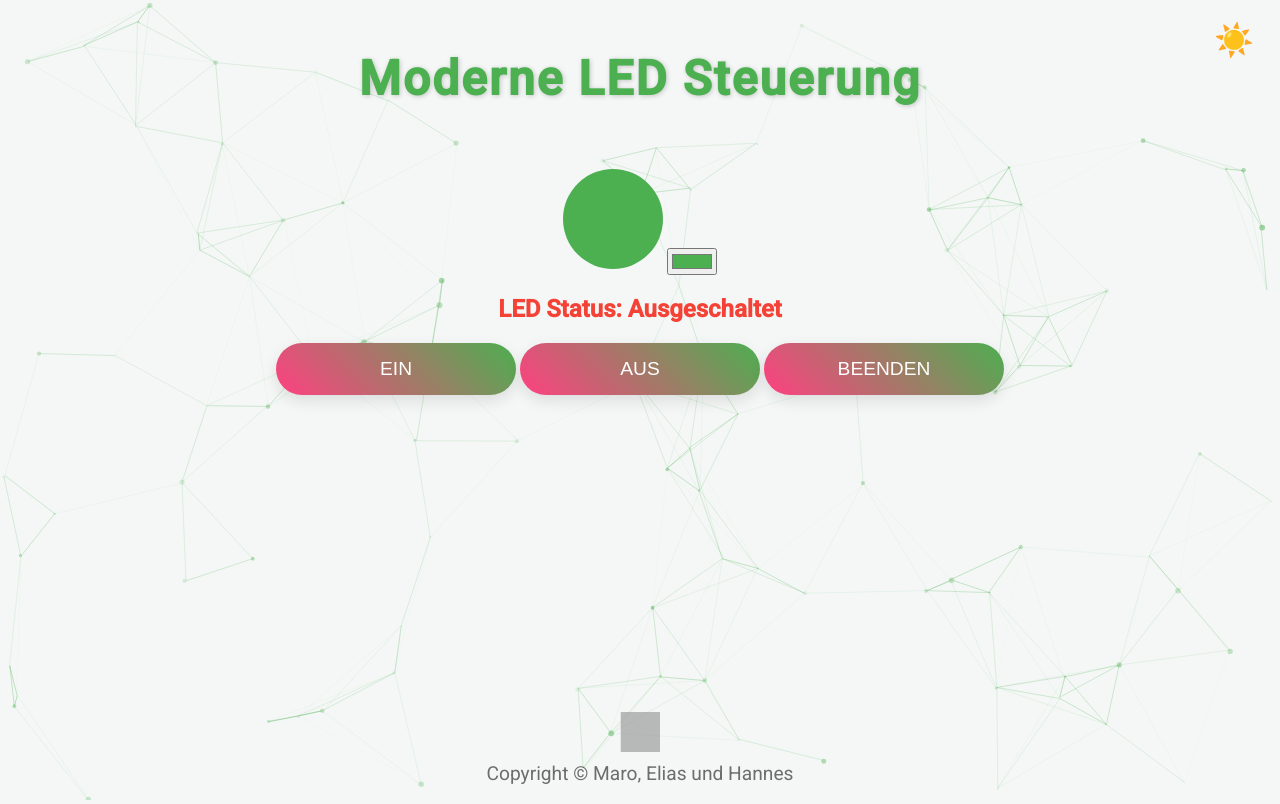
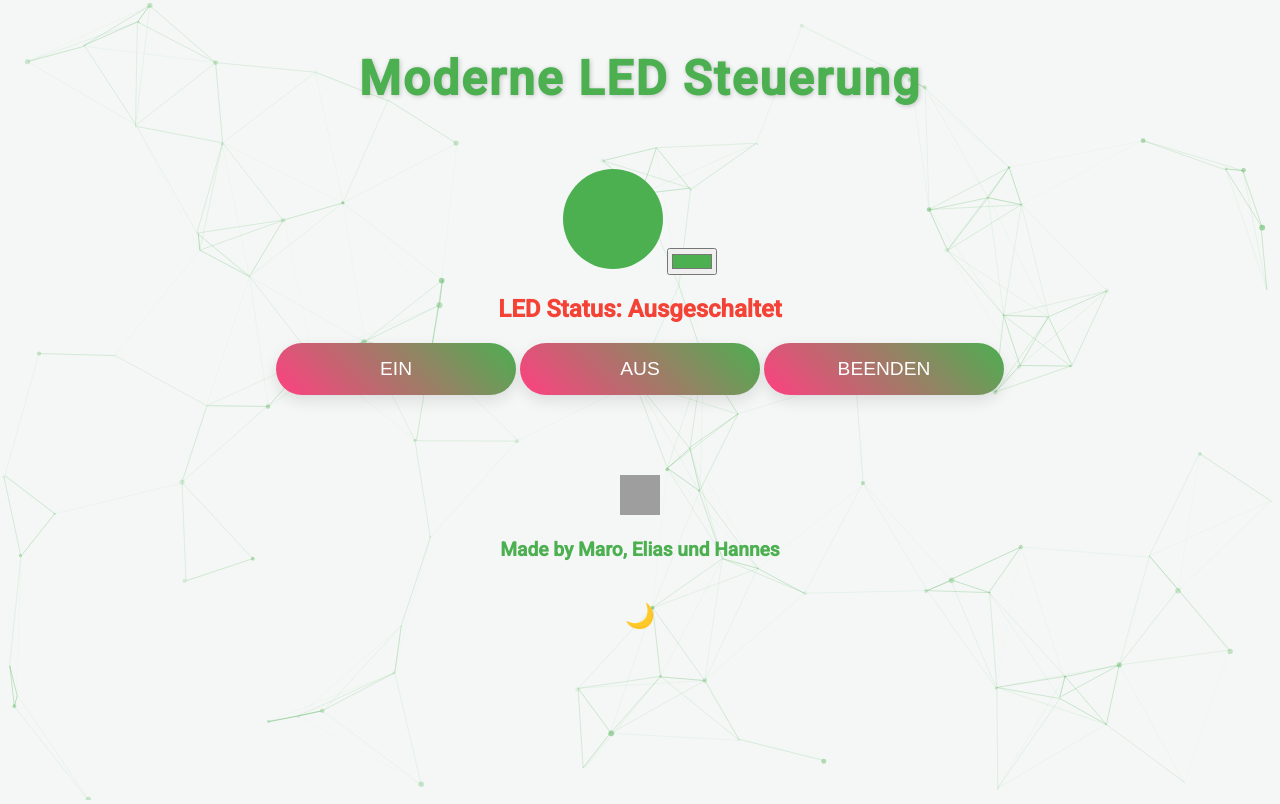
Before and after one commit to whitehai11/projektarbeit2025, a Flask app: page / in a window 1280 px wide. Run offline with Flask 3, Linux system fonts and the light colour scheme; some libraries are stand-ins or nearby versions; grey boxes are pictures that could not be loaded.

Commit message:
V3
Co-Authored-By: Whattheeeheeel <190020806+whattheeeheeel@users.noreply.github.com>

```diff
--- a/static/script.js
+++ b/static/script.js
@@ -1,72 +1,53 @@
-let ledStatus = 'off';
-
-// LED ein- und ausschalten
-function turnOnLed() {
-    if (ledStatus === 'off') {
-        ledStatus = 'on';
-        document.getElementById("led-visualizer").style.backgroundColor = '#4CAF50';
-        updateStatus('on');
+// Dark Mode Umschalter
+function toggleDarkMode() {
+    document.body.classList.toggle("dark-mode");
+    let footerText = document.getElementById("footer-text");
+    if (document.body.classList.contains("dark-mode")) {
+        footerText.style.color = "white";
+    } else {
+        footerText.style.color = "black";
     }
 }
 
-function turnOffLed() {
-    if (ledStatus === 'on') {
-        ledStatus = 'off';
-        document.getElementById("led-visualizer").style.backgroundColor = '#f44336';
-        updateStatus('off');
-    }
+// LED On/Off Funktion
+function turnOnLed() {
+    const ledStatus = document.getElementById('status-text');
+    ledStatus.classList.remove('led-off');
+    ledStatus.classList.add('led-on');
+    ledStatus.textContent = "LED Status: Eingeschaltet";
+    document.getElementById('led-visualizer').style.backgroundColor = "#4CAF50";
 }
 
-function shutdownLed() {
-    ledStatus = 'off';
-    document.getElementById("led-visualizer").style.backgroundColor = '#333';
-    updateStatus('off');
+function turnOffLed() {
+    const ledStatus = document.getElementById('status-text');
+    ledStatus.classList.remove('led-on');
+    ledStatus.classList.add('led-off');
+    ledStatus.textContent = "LED Status: Ausgeschaltet";
+    document.getElementById('led-visualizer').style.backgroundColor = "#f44336";
 }
 
-// Status aktualisieren
-function updateStatus(status) {
-    const statusText = document.getElementById("status-text");
-    if (status === 'on') {
-        statusText.textContent = "LED Status: Eingeschaltet";
-        statusText.classList.add("led-on");
-        statusText.classList.remove("led-off");
-    } else if (status === 'off') {
-        statusText.textContent = "LED Status: Ausgeschaltet";
-        statusText.classList.add("led-off");
-        statusText.classList.remove("led-on");
-    }
+// LED Farbe ändern
+function changeLedColor(event) {
+    const color = event.target.value;
+    document.getElementById('led-visualizer').style.backgroundColor = color;
 }
 
-// Farbauswahl für LED
-function changeLedColor(event) {
-    const ledColor = event.target.value;
-    if (ledStatus === 'on') {
-        document.getElementById("led-visualizer").style.backgroundColor = ledColor;
-    }
+// Passwortabfrage für das Ausschalten
+function shutdownLed() {
+    Swal.fire({
+        title: 'Passwort Eingabe',
+        input: 'password',
+        inputPlaceholder: 'Passwort eingeben',
+        showCancelButton: true,
+        confirmButtonText: 'Bestätigen',
+        cancelButtonText: 'Abbrechen',
+        preConfirm: (password) => {
+            if (password === 'Maro2010') {
+                turnOffLed();
+                Swal.fire('Erfolgreich!', 'LED wurde ausgeschaltet.', 'success');
+            } else {
+                Swal.fire('Fehler!', 'Versuch gar nicht erst, du schaffst es eh nicht.', 'error');
+            }
+        }
+    });
 }
-
-// Dark Mode umschalten
-function toggleDarkMode() {
-    document.body.classList.toggle("dark-mode");
-    const darkModeButton = document.querySelector('.dark-mode-toggle');
-    darkModeButton.textContent = document.body.classList.contains("dark-mode") ? '🌙' : '☀️';
-}
-
-// Passwortabfrage für Beenden
-function confirmShutdown() {
-    document.getElementById("password-modal").style.display = 'flex';
-}
-
-function checkPassword() {
-    const password = document.getElementById("password-input").value;
-    if (password === 'Maro2010') {
-        shutdownLed();
-        closeModal();
-    } else {
-        alert("Versuch gar nicht erst, schaffst es eh nicht!");
-    }
-}
-
-function closeModal() {
-    document.getElementById("password-modal").style.display = 'none';
-}
--- a/static/style.css
+++ b/static/style.css
@@ -35,7 +35,7 @@ h1 {
     font-size: 1.2em;
     cursor: pointer;
     border: none;
-    border-radius: 50px;
+    border-radius: 50px;  /* Abgerundete Ecken für modernen Look */
     box-shadow: 0 6px 15px rgba(0, 0, 0, 0.1);
     transition: all 0.3s ease;
     width: 240px;
@@ -104,94 +104,50 @@ h1 {
     color: #fff;
 }
 
-.dark-mode footer p {
-    color: white;
+/* Modernes Toggle für Dark Mode */
+.dark-mode-toggle {
+    font-size: 1.5em;
+    background: none;
+    border: none;
+    color: #333;
+    cursor: pointer;
+    margin-top: 20px;
 }
 
-/* GitHub Logo in der Fußzeile */
-.github-logo {
+/* Footer */
+footer {
+    margin-top: 50px;
+    padding: 20px;
+    background-color: transparent;
+}
+
+footer p {
+    color: #4CAF50;
+    font-size: 1.2em;
+    font-weight: bold;
+}
+
+footer a {
+    display: inline-block;
+    margin-top: 10px;
+}
+
+footer img {
     width: 40px;
     height: 40px;
     transition: transform 0.3s ease;
 }
 
-.github-logo:hover {
+footer img:hover {
     transform: scale(1.1);
 }
 
-/* Fußzeile */
-footer {
-    position: absolute;
-    bottom: 10px;
-    left: 50%;
-    transform: translateX(-50%);
-    font-size: 1.2rem;
-    color: #333;
-    opacity: 0.7;
+/* Responsive Design */
+@media screen and (max-width: 768px) {
+    .button {
+        width: 200px;
+    }
+    .button-on, .button-off {
+        width: 100%;
+    }
 }
-
-footer p {
-    margin: 5px;
-}
-
-footer a {
-    text-decoration: none;
-    color: inherit;
-}
-
-/* Dark Mode Toggle Button */
-.dark-mode-toggle {
-    position: fixed;
-    top: 20px;
-    right: 20px;
-    background-color: transparent;
-    border: none;
-    font-size: 2rem;
-    cursor: pointer;
-    color: #fff;
-    z-index: 10;
-}
-
-/* Modal for Password */
-.modal {
-    display: none;
-    position: fixed;
-    top: 0;
-    left: 0;
-    width: 100%;
-    height: 100%;
-    background-color: rgba(0, 0, 0, 0.5);
-    justify-content: center;
-    align-items: center;
-}
-
-.modal-content {
-    background-color: #fff;
-    padding: 30px;
-    border-radius: 10px;
-    text-align: center;
-}
-
-.modal input {
-    padding: 10px;
-    font-size: 1.2rem;
-    margin: 10px 0;
-    width: 100%;
-    border: 1px solid #ccc;
-    border-radius: 5px;
-}
-
-.modal button {
-    padding: 10px 20px;
-    background-color: #4CAF50;
-    color: white;
-    border: none;
-    border-radius: 5px;
-    font-size: 1.2rem;
-    cursor: pointer;
-    margin: 5px;
-}
-
-.modal button:hover {
-    background-color: #45a049;
-}
--- a/templates/index.html
+++ b/templates/index.html
@@ -16,6 +16,9 @@
 
     <!-- Particles.js für interaktive Partikel -->
     <script src="https://cdn.jsdelivr.net/npm/particles.js"></script>
+
+    <!-- SweetAlert2 für Passwortabfrage -->
+    <script src="https://cdn.jsdelivr.net/npm/sweetalert2@11"></script>
 
     <!-- CSS Datei einbinden -->
     <link rel="stylesheet" href="{{ url_for('static', filename='style.css') }}">
@@ -42,31 +45,18 @@
         <div>
             <button class="button button-on" id="turn-on" onclick="turnOnLed()" data-aos="fade-right">Ein</button>
             <button class="button button-off" id="turn-off" onclick="turnOffLed()" data-aos="fade-left">Aus</button>
-            <button class="button button-shutdown" id="shutdown" onclick="confirmShutdown()" data-aos="fade-up">Beenden</button>
+            <button class="button button-shutdown" id="shutdown" onclick="shutdownLed()" data-aos="fade-up">Beenden</button>
         </div>
     </div>
 
-    <!-- Dark Mode Toggle -->
-    <button class="dark-mode-toggle" onclick="toggleDarkMode()">☀️</button>
-
-    <!-- Fußzeile -->
+    <!-- GitHub Logo Link -->
     <footer>
         <a href="https://github.com/whitehai11/projektarbeit2025" target="_blank">
-            <!-- GitHub Logo als Bild -->
-            <img src="https://upload.wikimedia.org/wikipedia/commons/a/a3/GitHub_Mark_64px.png" alt="GitHub Logo" class="github-logo">
+            <img src="https://upload.wikimedia.org/wikipedia/commons/thumb/9/91/Octicons-mark-github.svg/1024px-Octicons-mark-github.svg.png" alt="GitHub Logo" style="width: 40px; height: 40px;">
         </a>
-        <p id="footer-text">Copyright © Maro, Elias und Hannes</p>
+        <p id="footer-text">Made by Maro, Elias und Hannes</p>
+        <button class="dark-mode-toggle" onclick="toggleDarkMode()">🌙</button>
     </footer>
-
-    <!-- Passwortabfrage für Beenden -->
-    <div id="password-modal" class="modal">
-        <div class="modal-content">
-            <h2>Passwort Eingabe</h2>
-            <input type="password" id="password-input" placeholder="Passwort eingeben">
-            <button onclick="checkPassword()">Bestätigen</button>
-            <button onclick="closeModal()">Abbrechen</button>
-        </div>
-    </div>
 
     <!-- JavaScript Datei einbinden -->
     <script src="{{ url_for('static', filename='script.js') }}"></script>
```
